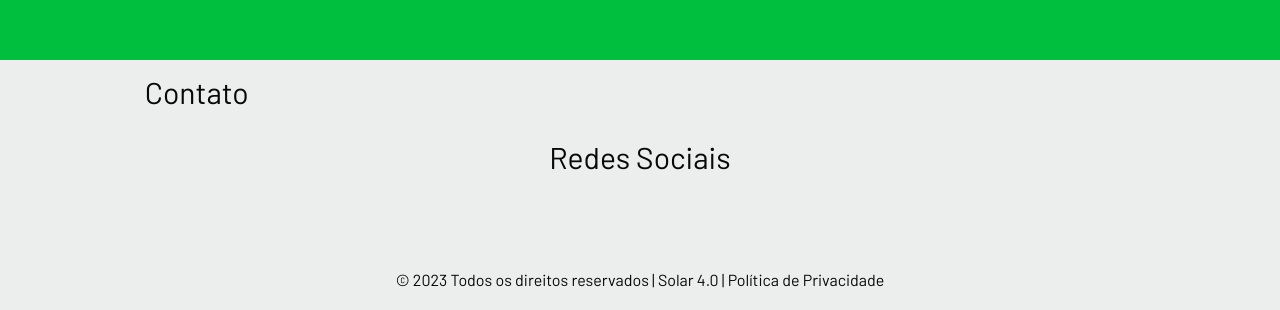
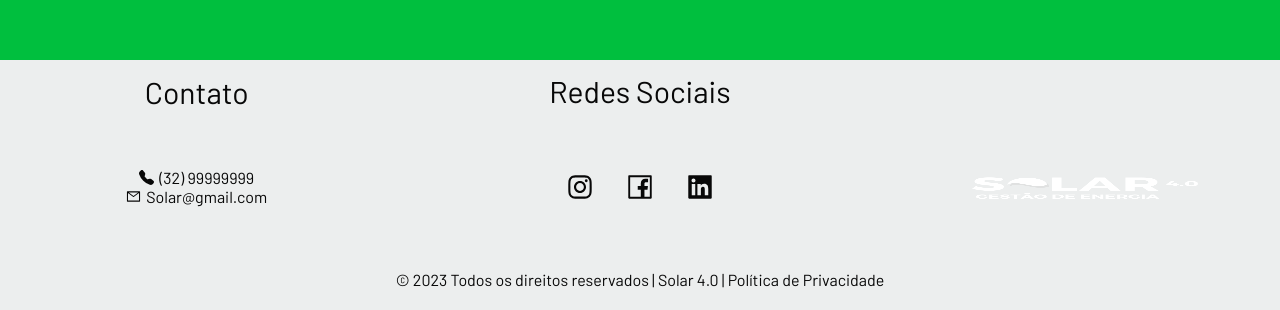
Before and after one commit to mmagalhaesjr/solar4.0, a React (Vite) app: page / in a window 1280 px wide. Shown: the part 4740-5050 px from the top of the page. Built offline with nearby package versions, Linux system fonts and the light colour scheme; a web font is replaced by a local one.

Commit message:
teste footer

```diff
--- a/src/componentes/footer/Footer.jsx
+++ b/src/componentes/footer/Footer.jsx
@@ -1,6 +1,6 @@
-// import logo from '../../assets/logo.png';
-// import { AiOutlineInstagram, AiOutlineFacebook, AiFillLinkedin, AiOutlineMail } from 'react-icons/ai';
-// import {BsFillTelephoneFill } from 'react-icons/bs';
+import logo from '../../assets/logo.png';
+import { AiOutlineInstagram, AiOutlineFacebook, AiFillLinkedin, AiOutlineMail } from 'react-icons/ai';
+import {BsFillTelephoneFill } from 'react-icons/bs';
 
 import { StyledFooter } from "./styled"
 
@@ -12,28 +12,26 @@ export default function Footer() {
                 <div className="container">
                     <h3>Contato</h3>
                     <div className="contInterno" id="endereço" >
-                        {/* <div className="icones">
+                        <div className="icones">
                             <BsFillTelephoneFill /> <p>(32) 99999999</p>
                         </div>
                         <div className="icones" >
                             <AiOutlineMail /><p>Solar@gmail.com</p>
-                        </div> */}
+                        </div>
                     </div>
                 </div>
 
-
-
                 <div className="container" id="endereço">
                     <h3>Redes Sociais</h3>
-                    {/* <ul className="containerRedesS" >
+                    <ul className="containerRedesS" >
                         <li><a href="https://www.instagram.com/temasekjf" target="_blank" rel="noreferrer"><AiOutlineInstagram /></a></li>
                         <li><a href="https://www.facebook.com/profile.php?id=100095096174475" target="_blank" rel="noreferrer"><AiOutlineFacebook /></a></li>
                         <li><a href="https://www.linkedin.com/company/temasek-jf/about/?viewAsMember=true" target="_blank" rel="noreferrer"><AiFillLinkedin /></a></li>
-                    </ul> */}
+                    </ul>
                 </div>
                 <div className="container">
                     <div className="contInterno" id="endereço" >
-                        {/* <a href="#" className="logo"><img src={logo} alt='logo' /></a> */}
+                        <a href="#" className="logo"><img src={logo} alt='logo' /></a>
                     </div>
                 </div>
             </div>
```
